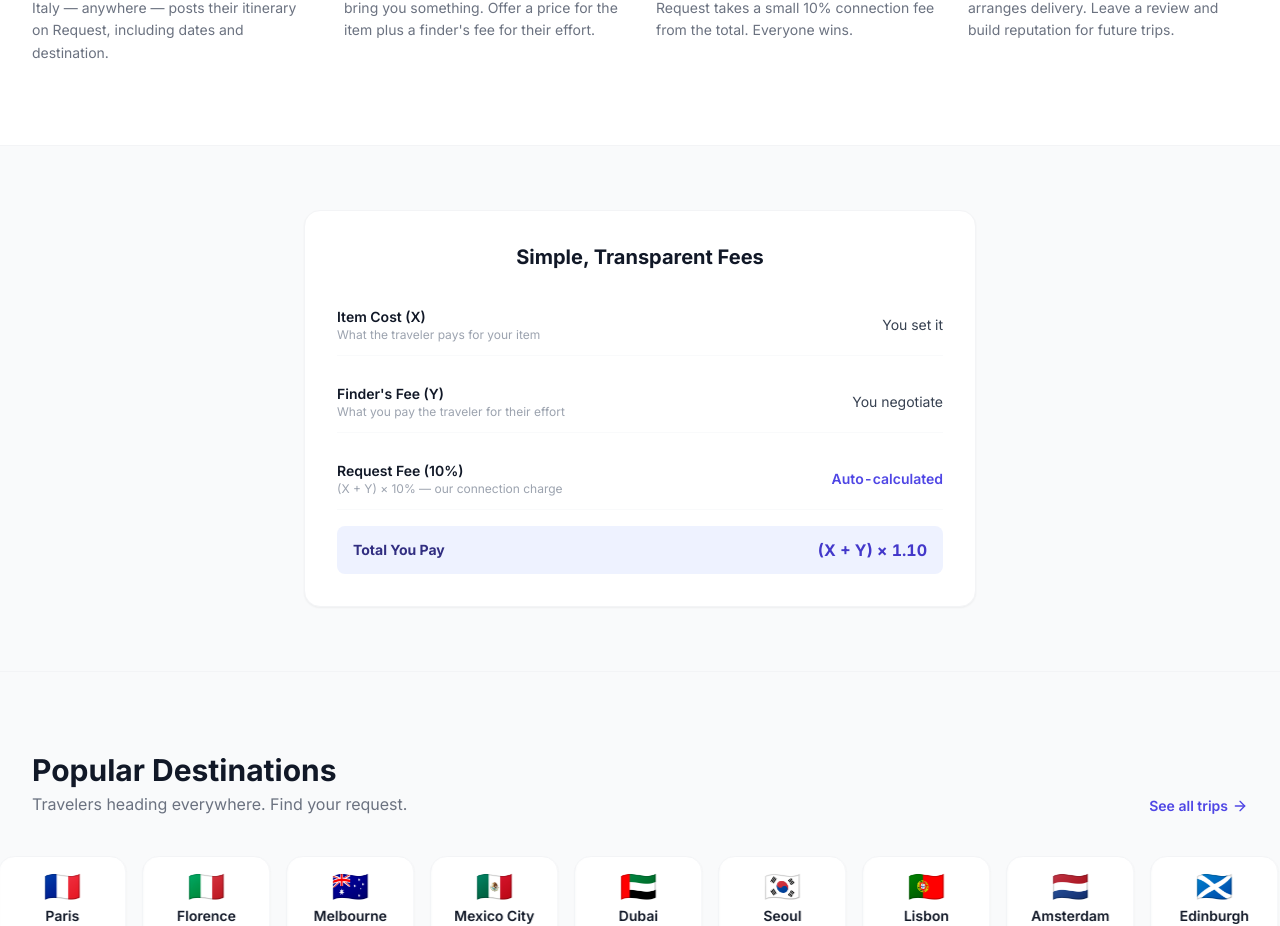
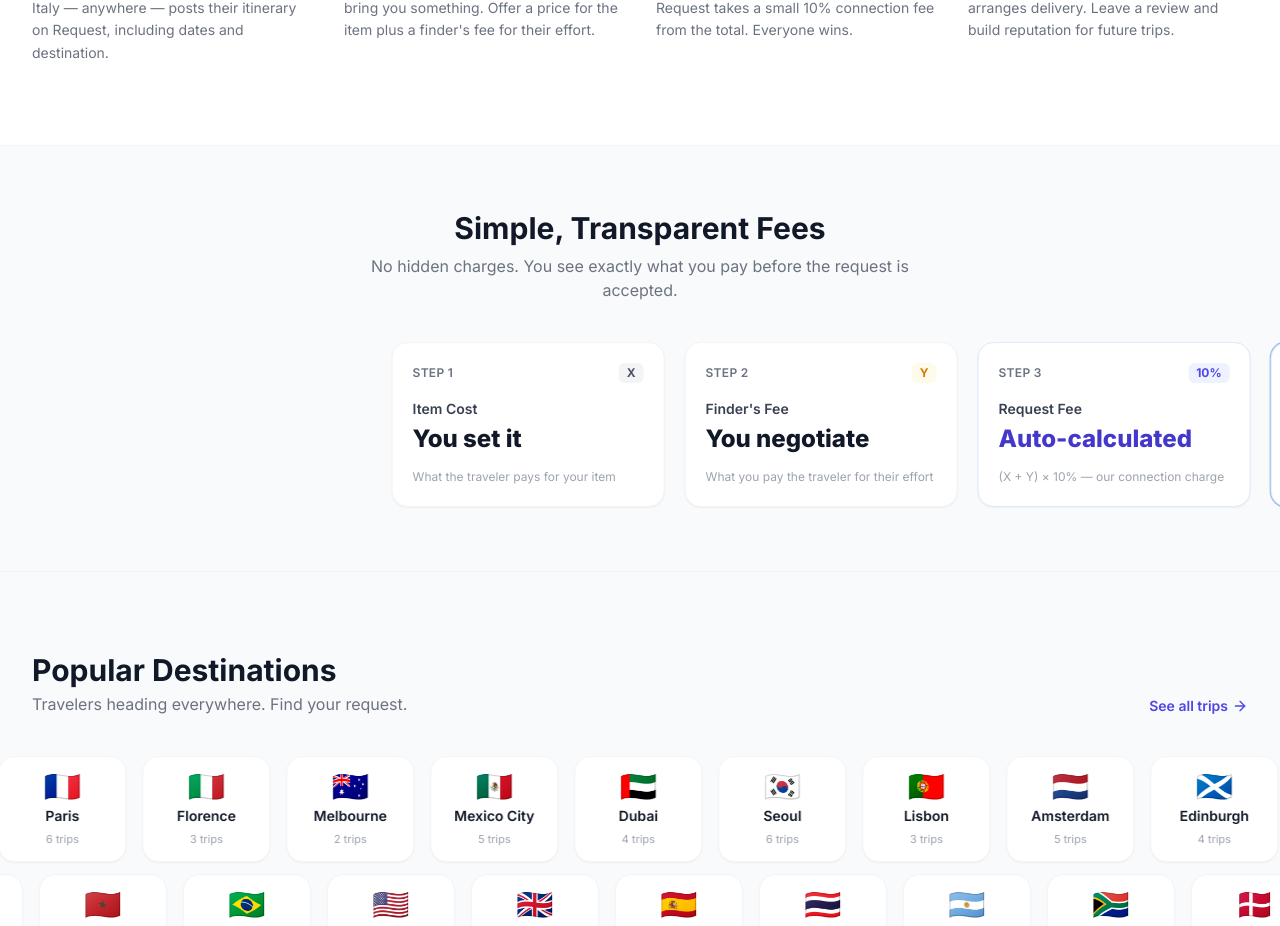
Before and after one commit to TheJimmyJam/Request, a React (Vite) app: page / in a window 1280 px wide. Shown: the part 1652-2578 px from the top of the page. Built offline with nearby package versions, Linux system fonts and the light colour scheme; no server answers.

Commit message:
feat: convert fee section to 4 KPI cards w/ slow staggered slide-in from right

```diff
--- a/src/pages/Landing.jsx
+++ b/src/pages/Landing.jsx
@@ -101,57 +101,15 @@ export default function Landing() {
         scrollTrigger: { trigger: '.how-section', start: 'top 78%', once: true },
       })
 
-      // ── Fee Explainer ───────────────────────────────────────────────────
-      gsap.from('.fee-card', {
-        y: 40, opacity: 0, duration: 0.7, ease: 'power2.out',
-        scrollTrigger: { trigger: '.fee-section', start: 'top 82%', once: true },
-      })
-
-      // Scramble the right-column values into place
-      const scrambleChars = '!<>-_\\/[]{}—=+*^?#§$%&@01ABCDEFGHIJKLMNOPQRSTUVWXYZ'
-      const scrambleEl = (el, finalText, duration = 1.1) => {
-        const chars = finalText.split('')
-        const totalTicks = Math.max(18, chars.length * 4)
-        let tick = 0
-        const settledIdx = new Array(chars.length).fill(false)
-        const settleAt = chars.map((_, i) =>
-          Math.floor((i / chars.length) * totalTicks * 0.85) + Math.floor(Math.random() * 4)
-        )
-        const interval = (duration * 1000) / totalTicks
-        el.textContent = chars.map(() => scrambleChars[Math.floor(Math.random() * scrambleChars.length)]).join('')
-        const id = setInterval(() => {
-          tick++
-          const out = chars.map((c, i) => {
-            if (settledIdx[i] || c === ' ') {
-              settledIdx[i] = true
-              return c
-            }
-            if (tick >= settleAt[i]) {
-              settledIdx[i] = true
-              return c
-            }
-            return scrambleChars[Math.floor(Math.random() * scrambleChars.length)]
-          })
-          el.textContent = out.join('')
-          if (tick >= totalTicks) {
-            clearInterval(id)
-            el.textContent = finalText
-          }
-        }, interval)
-      }
-
-      ScrollTrigger.create({
-        trigger: '.fee-section',
-        start: 'top 70%',
-        once: true,
-        onEnter: () => {
-          const els = rootRef.current?.querySelectorAll('.fee-scramble') || []
-          els.forEach((el, i) => {
-            const target = el.getAttribute('data-target') || el.textContent
-            // Stagger each row so the scramble cascades
-            setTimeout(() => scrambleEl(el, target, 1.0 + i * 0.1), i * 220)
-          })
-        },
+      // ── Fee KPI cards: slow staggered slide-in from the right ──────────
+      gsap.set('.fee-kpi-card', { xPercent: 120, opacity: 0 })
+      gsap.to('.fee-kpi-card', {
+        xPercent: 0,
+        opacity: 1,
+        duration: 1.1,
+        ease: 'power3.out',
+        stagger: 0.45,
+        scrollTrigger: { trigger: '.fee-section', start: 'top 75%', once: true },
       })
 
       // ── Destinations ────────────────────────────────────────────────────
@@ -282,39 +240,71 @@ export default function Landing() {
       </section>
 
       {/* Fee Explainer */}
-      <section className="fee-section py-16 bg-gray-50 border-y border-gray-100">
+      <section className="fee-section py-16 bg-gray-50 border-y border-gray-100 overflow-hidden">
         <div className="max-w-7xl mx-auto px-4 sm:px-6 lg:px-8">
-          <div className="fee-card max-w-2xl mx-auto bg-white rounded-2xl border border-gray-100 shadow-sm p-8">
-            <h3 className="text-xl font-bold text-gray-900 mb-6 text-center">Simple, Transparent Fees</h3>
-            <div className="space-y-4">
-              {[
-                { label: 'Item Cost (X)', desc: "What the traveler pays for your item", value: 'You set it', color: 'text-gray-700' },
-                { label: "Finder's Fee (Y)", desc: "What you pay the traveler for their effort", value: 'You negotiate', color: 'text-gray-700' },
-                { label: 'Request Fee (10%)', desc: "(X + Y) × 10% — our connection charge", value: 'Auto-calculated', color: 'text-brand-600 font-semibold' },
-              ].map(row => (
-                <div key={row.label} className="flex items-center justify-between py-3 border-b border-gray-50 last:border-0">
-                  <div>
-                    <p className="font-semibold text-gray-900 text-sm">{row.label}</p>
-                    <p className="text-gray-400 text-xs">{row.desc}</p>
-                  </div>
-                  <span
-                    className={`fee-scramble text-sm tabular-nums ${row.color}`}
-                    data-target={row.value}
-                  >
-                    {row.value}
+          <h3 className="text-2xl sm:text-3xl font-bold text-gray-900 mb-2 text-center">Simple, Transparent Fees</h3>
+          <p className="text-gray-500 text-center mb-10 max-w-xl mx-auto">
+            No hidden charges. You see exactly what you pay before the request is accepted.
+          </p>
+
+          <div className="grid grid-cols-1 sm:grid-cols-2 lg:grid-cols-4 gap-5 max-w-6xl mx-auto">
+            {[
+              {
+                label: 'Item Cost',
+                token: 'X',
+                value: 'You set it',
+                desc: "What the traveler pays for your item",
+                accent: 'border-gray-100',
+                valueColor: 'text-gray-900',
+                tokenColor: 'bg-gray-100 text-gray-600',
+              },
+              {
+                label: "Finder's Fee",
+                token: 'Y',
+                value: 'You negotiate',
+                desc: "What you pay the traveler for their effort",
+                accent: 'border-gray-100',
+                valueColor: 'text-gray-900',
+                tokenColor: 'bg-amber-50 text-amber-600',
+              },
+              {
+                label: 'Request Fee',
+                token: '10%',
+                value: 'Auto-calculated',
+                desc: '(X + Y) × 10% — our connection charge',
+                accent: 'border-brand-100',
+                valueColor: 'text-brand-700',
+                tokenColor: 'bg-brand-50 text-brand-600',
+              },
+              {
+                label: 'Total You Pay',
+                token: 'Σ',
+                value: '(X + Y) × 1.10',
+                desc: 'Everything bundled, nothing extra',
+                accent: 'border-gold-200 ring-1 ring-gold-100',
+                valueColor: 'text-brand-900',
+                tokenColor: 'bg-gold-100 text-gold-700',
+              },
+            ].map((card, i) => (
+              <div
+                key={card.label}
+                className={`fee-kpi-card bg-white rounded-2xl border ${card.accent} shadow-sm p-5 flex flex-col h-full`}
+              >
+                <div className="flex items-center justify-between mb-4">
+                  <p className="text-xs font-semibold tracking-wide text-gray-500 uppercase">
+                    Step {i + 1}
+                  </p>
+                  <span className={`text-xs font-bold px-2 py-0.5 rounded-md ${card.tokenColor}`}>
+                    {card.token}
                   </span>
                 </div>
-              ))}
-              <div className="flex items-center justify-between py-3 bg-brand-50 rounded-lg px-4 mt-2">
-                <p className="font-bold text-brand-900 text-sm">Total You Pay</p>
-                <span
-                  className="fee-scramble font-bold text-brand-700 tabular-nums"
-                  data-target="(X + Y) × 1.10"
-                >
-                  (X + Y) × 1.10
-                </span>
+                <p className="text-sm font-semibold text-gray-700">{card.label}</p>
+                <p className={`text-xl sm:text-2xl font-extrabold mt-1 ${card.valueColor}`}>
+                  {card.value}
+                </p>
+                <p className="text-xs text-gray-400 mt-3 leading-relaxed">{card.desc}</p>
               </div>
-            </div>
+            ))}
           </div>
         </div>
       </section>
```
